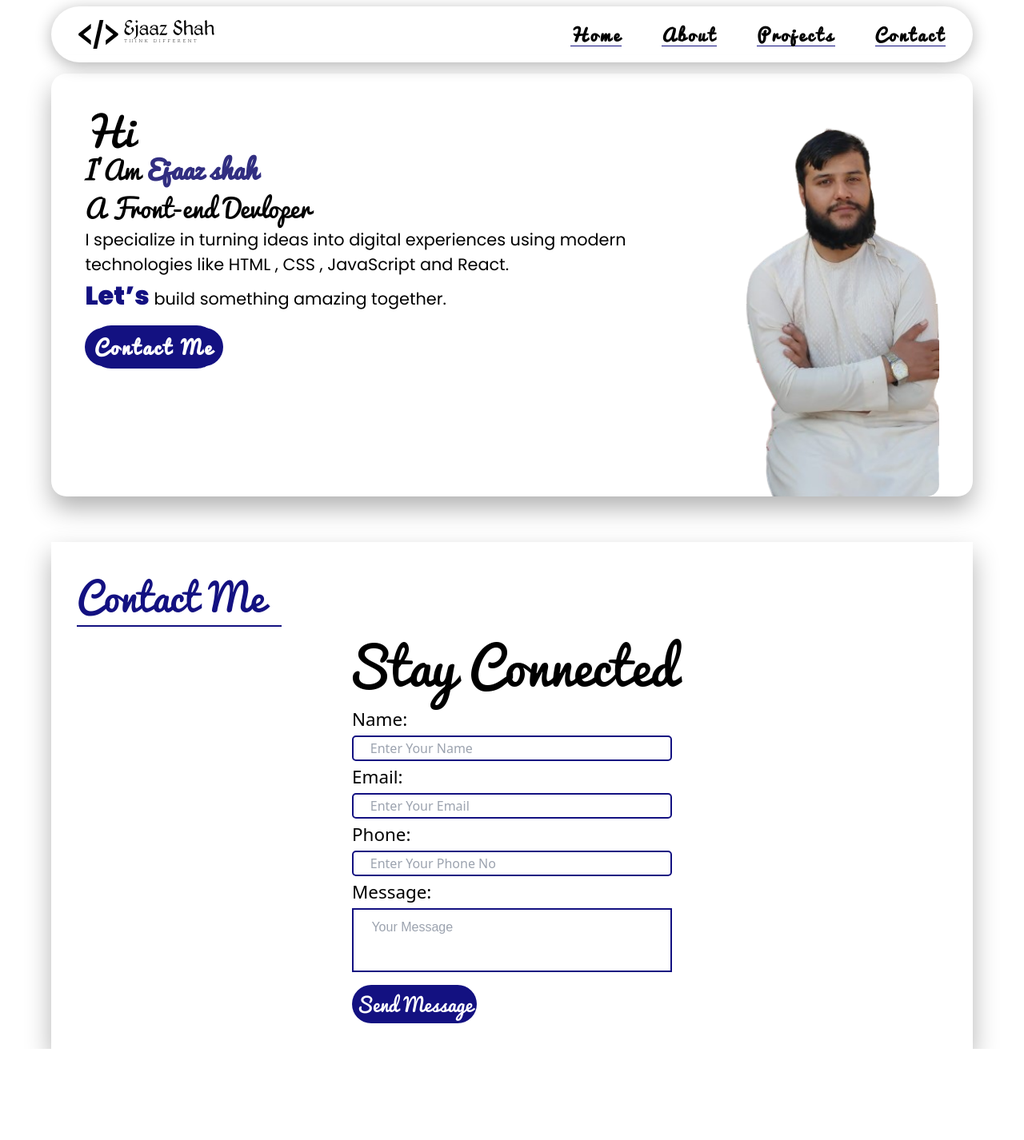
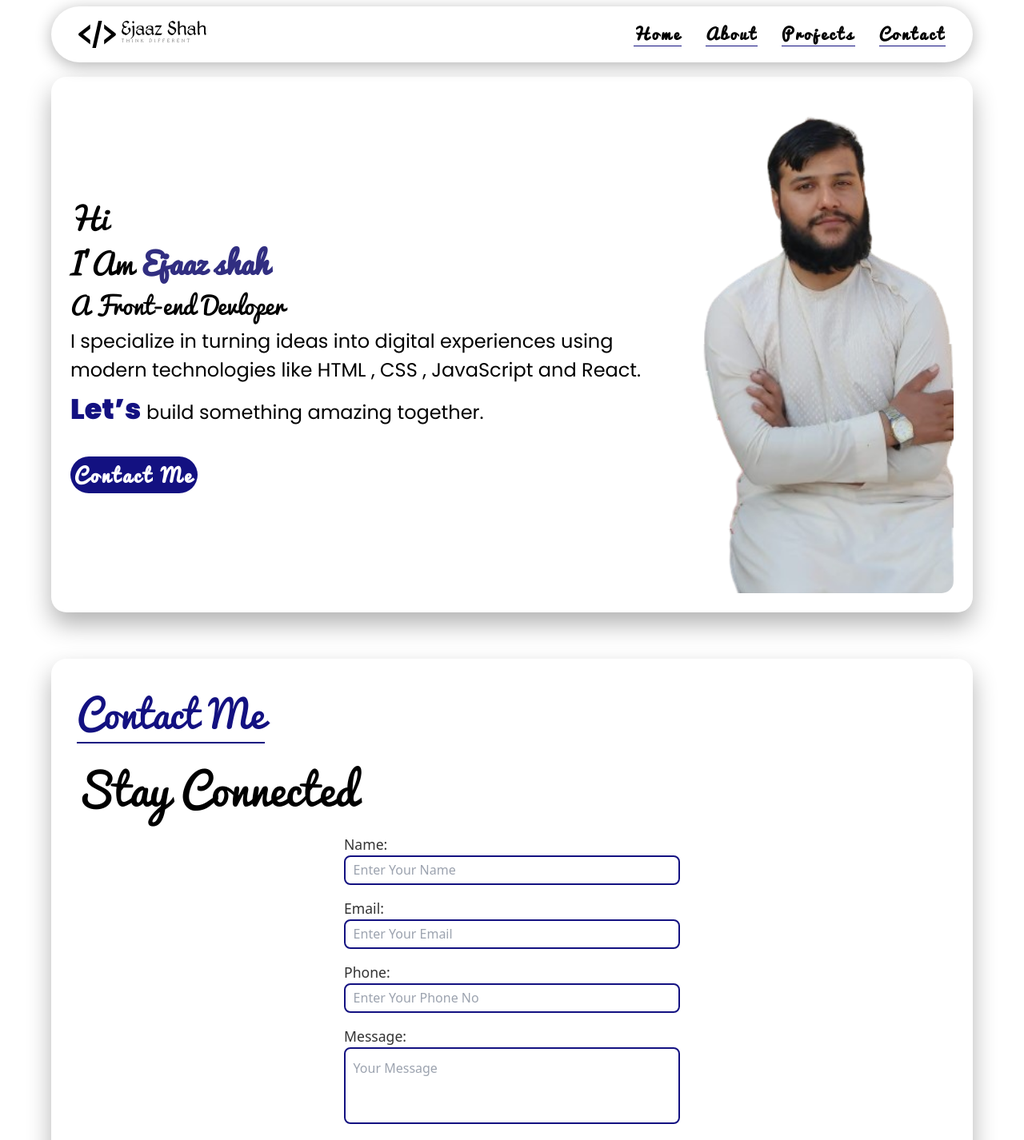
Before and after one commit to ejaazshah/Portfolio, a React (Vite) app: page / in a window 1280 px wide. Shown: the top 1426 px of the page at 80% size. Before the commit the page ends 1312 px from the top, so only its background shows below. Built offline with nearby package versions, Linux system fonts and the light colour scheme.

Commit message:
make hero-section  responsive

```diff
--- a/src/components/contact.css
+++ b/src/components/contact.css
@@ -134,11 +134,11 @@ textarea{
 
 
 
-@media (max-width: 414px) {
+@media (max-width: 480px) {
   .contact{
     display: flex;
     padding-top:1rem ;
-    width: 100vw;
+    /* width: 98vw; */
     border-radius: 1.2rem;
     justify-content: center;
     align-items: center;
@@ -176,11 +176,11 @@ textarea{
 
 }
 
-@media (max-width: 320px) {
+@media (max-width: 314px) {
   .contact{
     display: flex;
     padding-top:1rem ;
-    width: 25.5rem;
+    width: 98vw;
     border-radius: 1.2rem;
     justify-content: center;
     align-items: center;
@@ -198,15 +198,15 @@ textarea{
   }
   input{
     width: 16rem;
-    margin-left: 3rem;
+    margin-left: 8rem;
     padding: 0px 0px 0px 0.3rem;
   }
   label{
-    margin-left: 3rem;
+    margin-left: 8rem;
   }
   textarea{
-    width: 20rem;
-    margin-left: 3rem;
+    width: 13rem;
+    margin-left: 8rem;
     padding: 0.3px 0px 0px 0.3rem;
   }
   .contact-btn{
@@ -218,8 +218,8 @@ textarea{
 
 }
 
-@media(max-width: 414px){
+/* @media(max-width: 414px){
   .contact{
     width: 25.5rem;
   }
-}
+} */
--- a/src/components/contact.jsx
+++ b/src/components/contact.jsx
@@ -1,4 +1,4 @@
-import './contact.css'
+import './contact22.css'
 function Contact() {
   return (
     <div className="contact" id="contact">
--- /dev/null
+++ b/src/components/contact22.css
@@ -0,0 +1,187 @@
+/* Google font */
+@import url('https://fonts.googleapis.com/css2?family=Poppins:wght@300;400;500;600;700&display=swap');
+
+/* Custom font */
+@font-face {
+  font-family: 'ejaaz-custom-font';
+  src: url('/font/pacifico/Pacifico.ttf') format('truetype');
+}
+
+/* ------------- CONTACT SECTION ------------- */
+
+.contact {
+  margin-top: 3.6rem;
+  padding: 2rem 2rem 2rem 2rem;
+  box-shadow: 0 15px 30px rgba(0,0,0,0.3);
+  display: flex;
+  flex-direction: column;
+  align-items: center;
+  width: 100%;
+  border-radius: 1.2rem;
+}
+
+/* Title */
+.contact > h1 {
+  font-size: 3rem;
+  font-family: 'ejaaz-custom-font';
+  color: rgb(19,17,129);
+  border-bottom: 2px solid rgb(19,17,129);
+  width: auto;
+  margin-bottom: 1rem;
+  align-self: flex-start;
+}
+
+.contact > h2 {
+  font-size: 4rem;
+  font-family: 'ejaaz-custom-font';
+  align-self: flex-start;
+}
+
+/* Form */
+form {
+  width: 100%;
+  max-width: 420px;
+  display: flex;
+  flex-direction: column;
+  gap: 1rem;
+  position: relative;
+}
+
+/* Labels */
+label {
+  font-size: 1.1rem;
+  display: block;
+  color: #333;
+}
+
+/* Inputs */
+input,
+textarea {
+  width: 100%;
+  border: 2px solid rgb(19,17,129);
+  background: transparent;
+  border-radius: 8px;
+  font-size: 1rem;
+  padding-left: 0.6rem;
+  padding-top: 0.3rem;
+  padding-bottom: 0.3rem;
+}
+
+textarea {
+  height: 6rem;
+  padding-top: 0.8rem;
+  resize: none;
+}
+
+/* Contact button */
+.contact-btn {
+  padding: 0.6rem 1.3rem;
+  background-color: rgb(19,17,129);
+  border: none;
+  border-radius: 30px;
+  font-size: 1.5rem;
+  font-family: 'ejaaz-custom-font';
+  color: white;
+  align-self: center;
+  cursor: pointer;
+}
+
+
+.contact-btn:hover {
+  opacity: 0.8;
+  border: 1px solid rgb(19, 17, 129);
+  cursor: url('../../public/icons/HANDS CURSOR 2.cur'), default;
+  color: #a1a1a1;
+
+}
+
+/* Icons inside input */
+.name-div,
+.email-div,
+.phone-div,
+.msg-div {
+  position: relative;
+}
+
+.name-div i,
+.email-div i,
+.phone-div i,
+.msg-div i {
+  position: absolute;
+  top: 50%;
+  left: 0.6rem;
+  transform: translateY(-50%);
+  color: rgb(19,17,129);
+}
+
+/* Textarea icon fix */
+.msg-div i {
+  top: 1.2rem;
+}
+
+
+
+
+
+
+
+/* Small phones (Android, iPhone SE) */
+@media (max-width: 568px) {
+  /* i made 430 to 480  */
+  .contact {
+    padding-top: 3rem;
+  }
+
+  .contact  h1 {
+    font-size: 2rem;
+  }
+
+  .contact h2 {
+    font-size: 2.4rem;
+    margin-bottom: 0.5rem;
+  }
+
+  form {
+    max-width: 90%;
+  }
+
+  textarea {
+    height: 5rem;
+  }
+
+  .contact-btn {
+    font-size: 1.2rem;
+  }
+}
+
+@media(min-width:768px ){
+
+  .contact h1{
+    font-size: 3rem;
+  }
+
+  .contact h2{
+    margin-bottom:1rem ;
+    font-size: 3.4rem;
+  }
+}
+
+
+
+/* ---------------- MOBILE FIXES ---------------- */
+
+/* Very small phones (320–360px) */
+@media (max-width: 360px) {
+  .contact h1 {
+    font-size: 1.6rem;
+  }
+
+  .contact h2 {
+    font-size: 1.8rem;
+  }
+
+  input,
+  textarea {
+    font-size: 0.9rem;
+  }
+}
--- a/src/components/hero.css
+++ b/src/components/hero.css
@@ -5,7 +5,13 @@
 .h1{
   font-family: 'ejaaz-custom-font';
 }
+.main-container{
+  width: 100%;
+  /* padding: 1.3rem; */
+}
+
 .hero-section{
+
   display: flex;
   justify-content:space-around;
   /* margin-top: 9rem; */
@@ -81,18 +87,14 @@ h3 .hero-spn{
   font-weight: 400;
 }
 
-/* 320px — very small phones */
-@media (max-width: 414px) {
-  /* .main-container{
-    width: 100%;
-  } */
-  .hero-section{
-    /* display: flex; */
+/* 320px — most small Android phones */
+@media (max-width: 314px) {
+    .hero-section{
+    position: relative;
     padding-top: 1.2rem;
     justify-content: flex-start;
     padding-left:1rem ;
-    width: 90%;
-    width: 25.5rem;
+    width:100% ;
     position: relative;
   }
 
@@ -121,8 +123,48 @@ h3 .hero-spn{
   }
 }
 
-/* 360px — most small Android phones */
-@media (max-width: 360px) {}
+/* 320px — very small phones */
+@media (max-width: 480px) {
+  /* .main-container{
+    width: 100%;
+  } */
+  .hero-section{
+    /* display: flex; */
+    padding-top: 1.2rem;
+    justify-content: flex-start;
+    padding-left:1rem ;
+    width: 98vw;
+    /* width: 25.5rem; */
+    position: relative;
+  }
+
+  .h1{
+    font-size: 1rem;
+  }
+  .h3{
+    font-size: 1rem;
+    margin-top: 0;
+  }
+  .hero-para{
+    font-size: 0.8rem;
+    text-align: left;
+    margin-top: 0.3rem;
+  }
+  .hero-lets{
+    font-size: 1.3rem;
+  }
+  .btn-hero{
+    font-size: 1rem;
+    border-radius: 20px;
+    margin-bottom: 1rem;
+  }
+  .img-hero{
+    display: none !important;
+  }
+}
+
+
+
 
 /* 390px — iPhone 12/13/14 */
 @media (max-width: 390px) {}
--- a/src/components/hero.jsx
+++ b/src/components/hero.jsx
@@ -1,25 +1,25 @@
-import './hero.css'
+import './hero22.css'
 import heroimg from  '../assets/12-edited-and-croped.png'
 function Hero(){
   return(
 
-    <div className="main-container pt-3">
+    <div className="main-container">
           <div className="hero-section  flex flex-wrap justify-around gap-8  w-full rounded-xl shadow-[0_15px_30px_rgba(0,0,0,0.3)] z-20 mt-20 pt-4 ">
 
     <div className="text-div flex-1 flex flex-col items-start text-center md:text-left">
-        <h1 className="text-3xl sm:text-4xl md:text-5xl h1">Hi</h1>
+        <h1 className="h1">Hi</h1>
         {/* h3    text-2xl sm:text-3xl md:text-4xl   mt-2 */}
         <h3 className=" h1">I'Am <span className="font-bold text-indigo-900">Ejaaz shah</span></h3>
         <h3 className="main-div-font-style h3">A Front-end Devloper</h3>
         <p className="hero-para">I specialize in turning ideas into digital experiences using modern technologies like <span className="">HTML</span> , <span className="css">CSS</span> , <span className="js">JavaScript</span> and React.</p>
         <p className="hero-para"><span className="hero-lets">Let’s</span> build something amazing together.</p>
-        <button className="btn-hero">
-          <a href="#contact" className="btn-hero">Contact Me</a>
+        <button className="hero-btn">
+          <a href="#contact" className="btn-hero" id='con'>Contact Me</a>
         </button>
 
     </div>
     <div className="img-hero">
-      <img className='img-hero' src={heroimg} alt="my picture"/>
+      <img  src={heroimg} alt="my picture"/>
     </div>
 
 
--- /dev/null
+++ b/src/components/hero22.css
@@ -0,0 +1,140 @@
+@font-face {
+  font-family:'ejaaz-custom-font';
+  src: url('../../public/font/pacifico/Pacifico.ttf'), format('TTF');
+}
+
+/* Default mobile-first (phones 360px–480px) */
+.main-container {
+  width: 100%;
+  padding-top: 1rem;
+}
+
+.hero-section {
+  width: 100%;
+  /* display: flex; */
+  /* flex-direction: column; */
+  flex-wrap: wrap;
+  /* justify-content: center; */
+  /* align-items: flex-start; */
+  /* margin-top: 5rem; */
+  padding: 1.5rem 1.5rem;
+  gap: -2rem;
+  border-radius: 1.2rem;
+  box-shadow: 0 15px 30px rgba(0, 0, 0, 0.3);
+}
+
+
+.h1 {
+  font-family: 'ejaaz-custom-font';
+  font-size: 1.3rem;
+}
+
+.h3 {
+  font-size: 1.15rem;
+  margin-top: 0.2rem;
+}
+
+.main-div-font-style {
+  font-family: 'ejaaz-custom-font', sans-serif;
+}
+
+.hero-para {
+  font-size: 0.9rem;
+  font-family: 'poppins';
+  font-weight: 400;
+  text-align: left;
+  margin-top: 0.3rem;
+}
+
+.hero-lets {
+  color: rgb(19, 17, 129);
+  font-weight: 900;
+  font-size: 1.5rem;
+  /* margin-bottom: 2rem; */
+}
+
+.hero-btn{
+  display: inline-block;
+  padding: 0.3rem;
+  /* border: 1px solid transparent; */
+  border-radius: 30px;
+  margin-top: 2rem;
+  background-color: rgb(19, 17, 129);
+  font-family: 'ejaaz-custom-font';
+  color: #fff;
+  font-size: 1.2rem;
+}
+#con{
+  border: none;
+  color: #fff;
+}
+
+
+#con:hover {
+  border: 1px solid rgb(19, 17, 129);
+  cursor: url('../../public/icons/HANDS CURSOR 2.cur'), default;
+  color: #a1a1a1;
+  border: none;
+}
+
+.img-hero > img {
+  width: 17rem;
+  /* height: 10rem; */
+  /* display: none; */
+  border-radius: 15px;
+}
+
+/* Hide image on small phones */
+.img-hero {
+  display: none;
+}
+
+
+
+@media (min-width: 480px) {
+  .h1 { font-size: 1.5rem; }
+  .h3 { font-size: 1.3rem; }
+  .hero-para { font-size: 1rem; }
+  .hero-lets{
+    font-size: 1.6rem;
+  }
+}
+
+@media (min-width: 768px) {
+  .hero-section {
+    flex-direction: row;
+    align-items: center;
+    justify-content: space-between;
+  }
+
+  .img-hero {
+    display: block;
+  }
+
+  .img-hero img {
+    width: 18rem;
+  }
+  .h1{
+    font-size: 2rem;
+  }
+  .h3{
+    font-size: 1.5rem;
+  }
+    .hero-lets{
+    font-size: 1.7rem;
+  }
+}
+
+
+@media (min-width: 1024px) {
+  .h1 { font-size: 2.3rem; }
+  .h3 { font-size: 1.9rem; }
+  .hero-para { font-size: 1.5rem; }
+  .img-hero img { width: 22rem; }
+  .btn-hero{
+    font-size: 1.5rem;
+  }
+  .hero-lets{
+    font-size: 2.2rem;
+  }
+}
--- a/src/components/nav.css
+++ b/src/components/nav.css
@@ -67,7 +67,7 @@ a:hover {
 
 
 
-@media (max-width: 414px) {
+@media (max-width: 768px) {
   .nav{
     flex-direction: column;
     width: 90%;
@@ -82,8 +82,42 @@ a:hover {
   ul > a{
     font-size: 0.8rem;
     letter-spacing: 0;
-    font-weight: 900;
+    font-weight: 700;
     border-bottom: none ;
 
   }
 }
+
+@media(max-width:414px){
+  ul{
+    gap: 20px;
+  }
+  ul > a{
+    font-size: 0.8;
+  }
+}
+/*
+@media(max-width:314){
+  ul{
+    gap: 10px;
+  }
+  .nav ul > a{
+    font-size: 10px;
+    background-color: red;
+  }
+} */
+
+
+@media(min-width: 768px){
+  .logo{
+    width: 10rem;
+  }
+   ul{
+    gap:30px;
+
+   }
+   .nav ul a {
+    font-weight: 900;
+    font-size: 1.2rem;
+   }
+}
```
